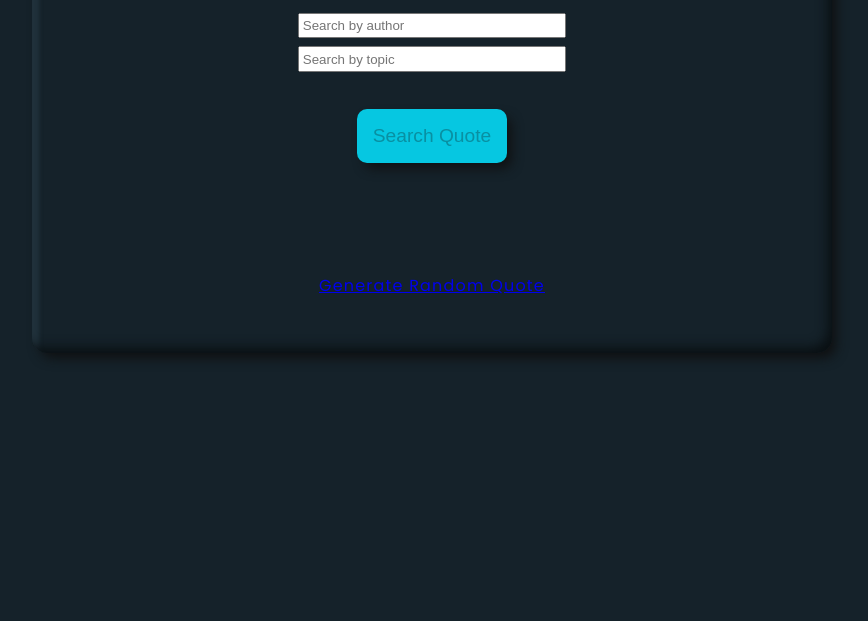
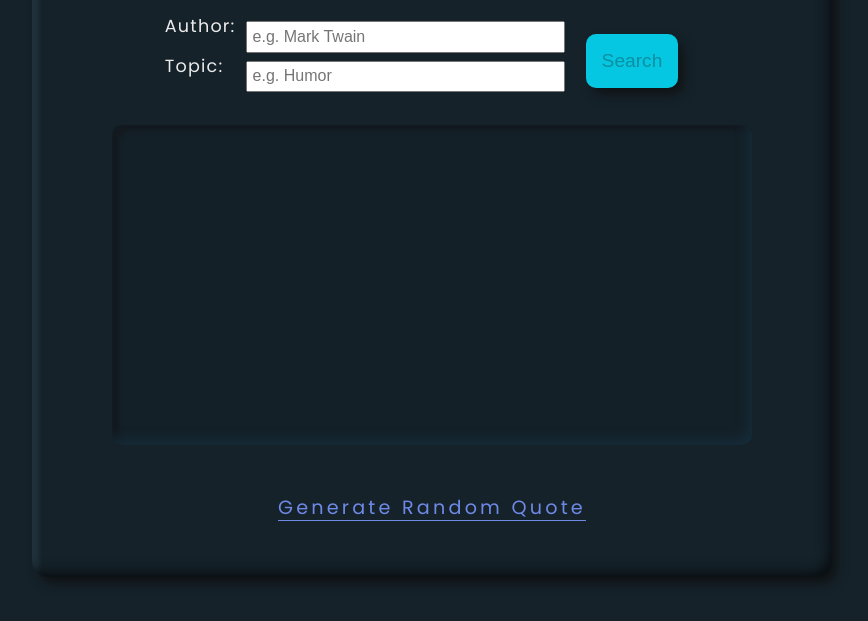
Before and after one commit to samantha-t28/node-server-example, a website with bundled scripts: page client/search.html in a window 1280 px wide. Shown: the part 207-828 px from the top of the page, without its empty margins (208-1076 px from the left). Before the commit the page ends 800 px from the top, so only its background shows below. Built offline with nearby package versions, Linux system fonts and the light colour scheme.

Commit message:
Add form with labels and modify placeholders to enhance user experience
- Added form container with search form
- Included labels for author and topic search fields
- Modified placeholder text for better clarity
- Positioned the search button for improved usability

```diff
--- a/client/search.html
+++ b/client/search.html
@@ -11,13 +11,25 @@
 <body>
     <div class="container">
         <h1>Quote Search</h1>
-        <input type="search" id="searchAuthor" placeholder="Search by author"/>
-        <input type="search" id="searchTopic" placeholder="Search by topic"/>
-        <button id="button">Search Quote</button>
-        <div id="quote"></div>
-        <div id="author"></div>
-        <div id="topic"></div>
-        <div id="profession"></div>
+        <div class="form-container">
+            <form id="searchForm">
+                <div class="form-group">
+                    <label for="searchAuthor">Author:</label>
+                    <input type="search" id="searchAuthor" placeholder="e.g. Mark Twain"/>
+                </div>
+                <div class="form-group">
+                    <label for="searchTopic">Topic:</label>
+                    <input type="search" id="searchTopic" placeholder="e.g. Humor"/>
+                </div>
+            </form>
+            <button type="submit" id="button">Search</button>
+        </div>
+        <div class="displayInfo">
+            <div class="quote" id="quote"></div>
+            <div class="author" id="author"></div>
+            <div class="topic" id="topic"></div>
+            <div class="profession" id="profession"></div>
+        </div>
         <a href="index.html">Generate Random Quote</a>
     </div>
 </body>
--- a/client/style.css
+++ b/client/style.css
@@ -1,3 +1,5 @@
+/*===== Global ===== */
+
 * {
     margin: 0;
     padding: 0;
@@ -16,22 +18,30 @@ body {
     background-color: #15222a;
 }
 
-h1, #server-response {
+h1 {
+    margin: 4rem 1rem 1rem;
+    font-weight: 400;
+    font-size: clamp(1.5rem, 2vw + 1rem, 2.5rem);
     text-align: center;
 }
 
-h1 {
-    margin-top: 4rem;
-    font-weight: 400;
-    font-size: clamp(1.5rem, 2vw + 1rem, 2.5rem);
+a {
+    color: #6f89e7;
+    font-size: 1.2rem;
+    letter-spacing: 0.2rem;
+    text-underline-offset: 6px;
+}
 
+a:hover {
+    color: #06c7e1;
 }
+
+/*===== Containers ===== */
 
 .container {
     margin: 5rem;
-    padding: 0 1rem;
     width: 50rem;
-    height: 30rem;
+    height: 44rem;
     display: flex;
     justify-content: flex-start;
     align-items: center;
@@ -41,25 +51,93 @@ h1 {
     box-shadow: 6px 7px 12px -2px #0f1011, inset -7px -8px 12px -3px #090f12, inset 9px 8px 4px -2px #21323c;
 }
 
-.container input:first-of-type {
+/*===== Form Styles ===== */
+
+.form-container {
+    flex-direction: column;
+    width: 85%;
+}
+
+.form-container, .form-group {
+    display: flex;
+    justify-content: center;
+}
+
+label {
+    font-size: 1.1rem;
+    margin-right: 1rem;
+    width: 65px;
+    text-align: left;
+}
+
+input:first-of-type {
     margin-top: 1rem;
 }
 
-.container input:last-of-type {
+input:last-of-type {
     margin-top: 0.5rem;
 }
 
 input {
-    width: 35%;
-    padding: 0.2rem;
+    width: 50%;
+    padding: 0.3rem;
+    flex-grow: 2;
+    font-size: 1rem;
 }
 
+/*===== Display Info ===== */
+
+.displayInfo {
+    margin: 1rem 1rem 3rem;
+    width: 80%;
+    height: 20rem;
+    background-color: rgb(20 32 40);
+    padding: 2rem;
+    border-radius: 10px;
+    display: grid;
+    overflow: auto;
+    box-shadow: inset -7px -8px 12px -3px #152c39, inset 9px 8px 4px -2px #131a20;
+}
+.displayInfo > div {
+    padding: 0 0.8rem 0 0.8rem;
+    font-size: clamp(0.8rem, 1vw + 0.5rem, 1.3rem);
+    display: flex;
+}
+
+/*===== Quote, Author and Profession ===== */
+
+.quote {
+    margin-bottom: 2.5rem;
+    font-style: italic;
+    align-items: center;
+    justify-content: center;
+
+}
+
+.author, .profession {
+    text-align: center;
+    justify-content: center;
+}
+
+.author {
+    font-weight: 600;
+    align-items: end;
+}
+
+.profession {
+    font-weight: 300;
+    font-size: clamp(0.5rem, 0.8vw + 0.4rem, 1rem);
+    align-items: start;
+
+}
+
+/*===== Button ===== */
 
 button {
-    margin: 2.3rem 0 2rem 0;
+    margin: 1.3rem;
     padding: 0.5rem;
+    width: auto;
     display: inline;
-    font-size: px;
     cursor: pointer;
     font-size: 1.2rem;
     border-radius: 10px;
@@ -67,6 +145,8 @@ button {
     background-color: #06c7e1;
     box-shadow: 6px 7px 12px -2px #0f1011;
     transition: all 0.2s ease-out;
+    align-self: center;
+    flex-shrink: 0;
 }
 
 button:hover {
@@ -76,20 +156,29 @@ button:hover {
 button:active {
     background-color: #004085;
 }
-#quote {
-    text-align: center;
-}
-#quote,#author,#profession {
-    max-width: 30rem;
-    padding: 0 0.8rem 1rem 0.8rem;;
-    font-size: clamp(0.8rem, 1vw + 0.5rem, 1.3rem);
-    font-style: italic;
+
+@media (min-width: 480px) {
+    button {
+        padding: 1rem;
+    }
+    .quote {
+        margin-bottom: none;
+        height: 6rem;
+    }
 }
 
-@media (min-width: 480px) {
+@media (min-width: 600px) {
+    form {
+        width: 50%;
+    }
 
-    button {
-        margin-bottom: 3.9rem;
-        padding: 1rem;
+    .form-container {
+        width: 100%;
+        flex-direction: row;
+        align-self: flex-end;
+    }
+
+    .author, .profession {
+        justify-content: flex-end;
     }
 }
--- a/server/server.js
+++ b/server/server.js
@@ -78,7 +78,6 @@ const server = createServer((req, res) => {
       serveStaticFile(res, pathToFileURL("./client/style.css"), "text/css");
     } else if (req.method === 'GET' && req.url === '/common/constants.js') {
       serveStaticFile(res, pathToFileURL("./common/constants.js"), "application/javascript");
-      // Added the following else if section to add search page.
     } else if (req.method === 'GET' && req.url === '/search.html') {
       serveStaticFile(res, pathToFileURL("./client/search.html"), "text/html");
     } else if (req.method === 'GET' && req.url === '/searchClient.js') {
```
Also changed, not shown: client/index.html (+6 -4 lines).
